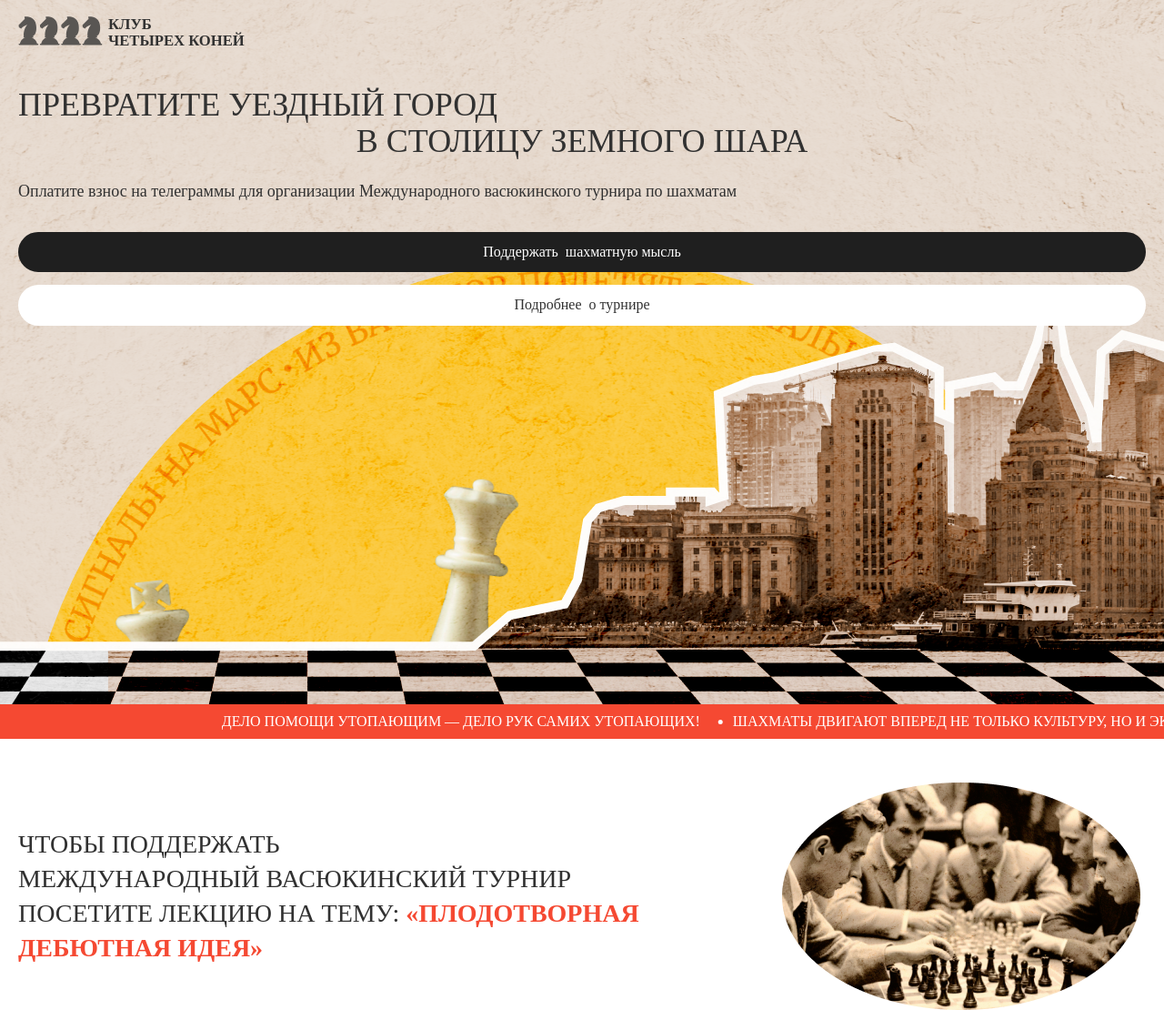
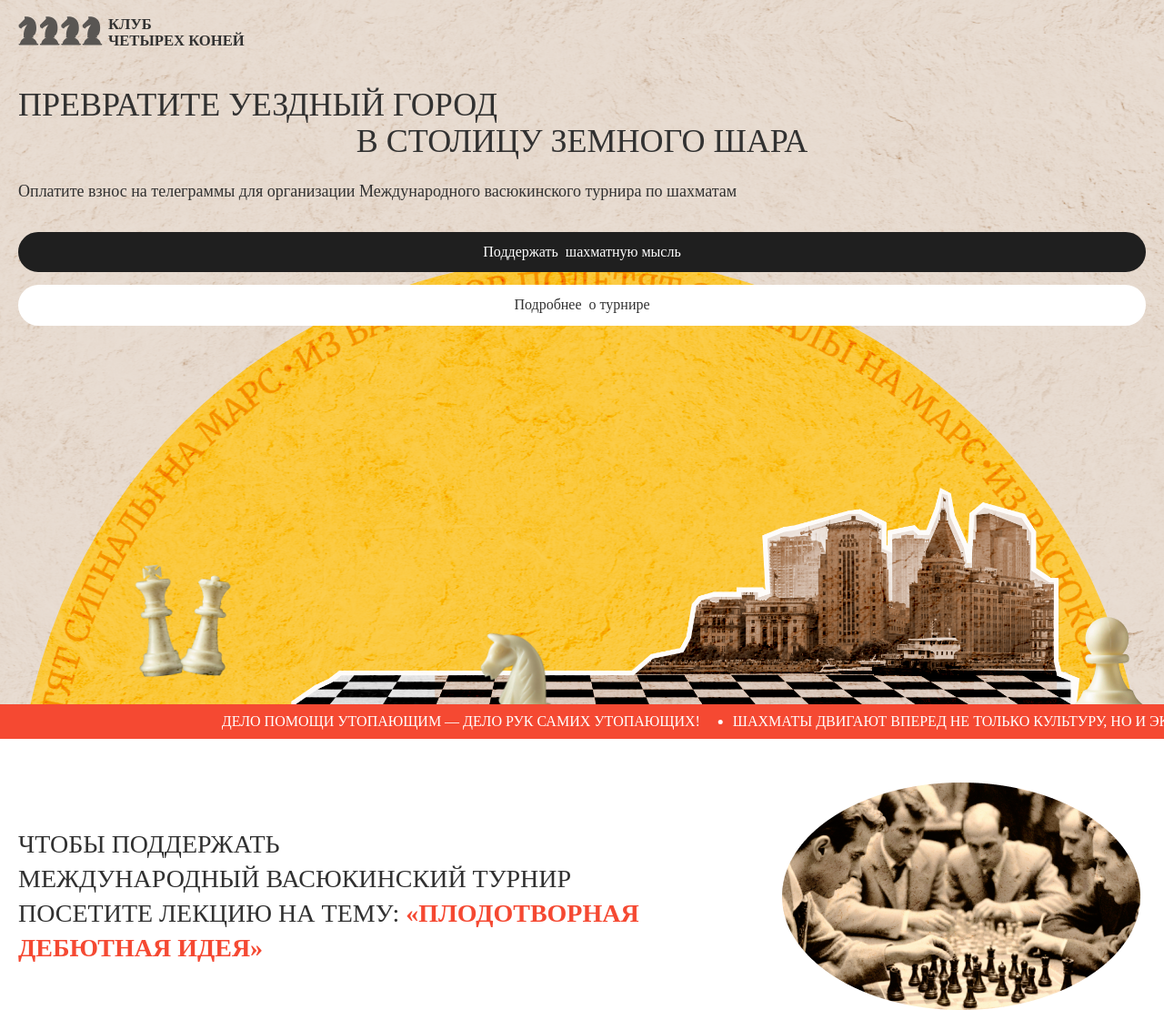
Before and after one commit to MIU-cz/My_works, a PHP site: page / in a window 1280 px wide. Shown: the top 1110 px of the page at 91% size. Run offline with PHP 8.4, Linux system fonts and the light colour scheme; style sheets or scripts are compiled from the project's sources; some web fonts are replaced.

Commit message:
fix: adaptive styles header

```diff
--- a/Yandex/src/css/main.css
+++ b/Yandex/src/css/main.css
@@ -349,6 +349,7 @@
 @media (min-width: 1366px) {
   .content {
     width: 1222px;
+    grid-template-rows: 1fr;
     grid-template-columns: repeat(2, 1fr);
   }
 }
@@ -357,7 +358,6 @@
 }
 .content_header_item:first-child {
   padding-top: 18px;
-  position: relative;
   z-index: 1;
 }
 @media (min-width: 1366px) {
@@ -510,7 +510,37 @@
   left: 50px;
   transform: rotate(-6deg);
 }
+@media (min-width: 576px) {
+  .chess_behind img:first-child {
+    top: 35vw;
+    left: 0vw;
+  }
+}
 @media (min-width: 768px) {
+  .chess_behind img:first-child {
+    top: 31vw;
+    left: 10vw;
+  }
+}
+@media (min-width: 992px) {
+  .chess_behind img:first-child {
+    top: 26.5vw;
+    left: 20vw;
+  }
+}
+@media (min-width: 1024px) {
+  .chess_behind img:first-child {
+    top: 24vw;
+    left: 10vw;
+  }
+}
+@media (min-width: 1200px) {
+  .chess_behind img:first-child {
+    top: 20.5vw;
+    left: 10vw;
+  }
+}
+@media (min-width: 1366px) {
   .chess_behind img:first-child {
     width: 105px;
     top: 280px;
@@ -523,7 +553,37 @@
   left: 155px;
   transform: rotate(8deg);
 }
+@media (min-width: 576px) {
+  .chess_behind img:last-child {
+    top: 35vw;
+    left: 0vw;
+  }
+}
 @media (min-width: 768px) {
+  .chess_behind img:last-child {
+    top: 31vw;
+    left: 10vw;
+  }
+}
+@media (min-width: 992px) {
+  .chess_behind img:last-child {
+    top: 26.5vw;
+    left: 20vw;
+  }
+}
+@media (min-width: 1024px) {
+  .chess_behind img:last-child {
+    top: 24vw;
+    left: 10vw;
+  }
+}
+@media (min-width: 1200px) {
+  .chess_behind img:last-child {
+    top: 20.5vw;
+    left: 10vw;
+  }
+}
+@media (min-width: 1366px) {
   .chess_behind img:last-child {
     width: 115px;
     top: 165px;
@@ -541,7 +601,37 @@
   left: 120px;
   transform: rotate(-10.5deg);
 }
+@media (min-width: 576px) {
+  .chess_front img:first-child {
+    top: 42vw;
+    left: 40vw;
+  }
+}
 @media (min-width: 768px) {
+  .chess_front img:first-child {
+    top: 37vw;
+    left: 40vw;
+  }
+}
+@media (min-width: 992px) {
+  .chess_front img:first-child {
+    top: 31vw;
+    left: 40vw;
+  }
+}
+@media (min-width: 1024px) {
+  .chess_front img:first-child {
+    top: 30vw;
+    left: 40vw;
+  }
+}
+@media (min-width: 1200px) {
+  .chess_front img:first-child {
+    top: 26vw;
+    left: 40vw;
+  }
+}
+@media (min-width: 1366px) {
   .chess_front img:first-child {
     width: 156px;
     top: 495px;
@@ -551,9 +641,35 @@
 .chess_front img:last-child {
   display: none;
 }
+@media (min-width: 576px) {
+  .chess_front img:last-child {
+    display: inherit;
+    top: 42vw;
+    right: 0;
+  }
+}
 @media (min-width: 768px) {
   .chess_front img:last-child {
-    display: inherit;
+    top: 36vw;
+  }
+}
+@media (min-width: 992px) {
+  .chess_front img:last-child {
+    top: 30vw;
+  }
+}
+@media (min-width: 1024px) {
+  .chess_front img:last-child {
+    top: 30vw;
+  }
+}
+@media (min-width: 1200px) {
+  .chess_front img:last-child {
+    top: 25vw;
+  }
+}
+@media (min-width: 1366px) {
+  .chess_front img:last-child {
     top: 560px;
     right: -25px;
   }
@@ -567,10 +683,10 @@
   left: 0;
   background: url(../img/header/bg-img-city.png) bottom no-repeat;
   background-position-x: 80%;
-  background-size: 230%;
+  background-size: 110vh;
   pointer-events: none;
 }
-@media (min-width: 1024px) {
+@media (min-width: 1366px) {
   .header_wraper {
     background-position-x: center;
     background-size: inherit;
--- a/Yandex/src/css/main.scss
+++ b/Yandex/src/css/main.scss
@@ -38,6 +38,7 @@
 
 	@media (min-width: 1366px) {
 		width: 1222px;
+		grid-template-rows: 1fr;
 		grid-template-columns: repeat(2, 1fr);
 	}
 
@@ -46,8 +47,9 @@
 
 		&:first-child {
 			padding-top: 18px;
-			position: relative;
+			// position: relative;
 			z-index: 1;
+
 
 			@media (min-width: 1366px) {
 				padding-top: 26px;
@@ -56,6 +58,7 @@
 
 		&:last-child {
 			position: relative;
+			// overflow: hidden;
 			// z-index: 0;
 		}
 	}
@@ -174,6 +177,7 @@
 .fig_eclipse {
 	display: flex;
 	width: 100%;
+	// height: 100%;
 	position: relative;
 	aspect-ratio: 1;
 	top: -75px;
@@ -218,7 +222,27 @@
 			left: 50px;
 			transform: rotate(-6deg);
 
-			@media (min-width: 768px) {
+			@media (min-width:576px) {
+				top: 35vw;
+				left: 0vw;
+			}
+			@media (min-width:768px) {
+				top: 31vw;
+				left: 10vw;
+			}
+			@media (min-width:992px) {
+				top: 26.5vw;
+				left: 20vw;
+			}
+			@media (min-width:1024px) {
+				top: 24vw;
+				left: 10vw;
+			}
+			@media (min-width:1200px) {
+				top: 20.5vw;
+				left: 10vw;
+			}
+			@media (min-width: 1366px) {
 				width: 105px;
 				top: 280px;
 				left: 105px;
@@ -231,7 +255,27 @@
 			left: 155px;
 			transform: rotate(8deg);
 
-			@media (min-width: 768px) {
+			@media (min-width:576px) {
+				top: 35vw;
+				left: 0vw;
+			}
+			@media (min-width:768px) {
+				top: 31vw;
+				left: 10vw;
+			}
+			@media (min-width:992px) {
+				top: 26.5vw;
+				left: 20vw;
+			}
+			@media (min-width:1024px) {
+				top: 24vw;
+				left: 10vw;
+			}
+			@media (min-width:1200px) {
+				top: 20.5vw;
+				left: 10vw;
+			}
+			@media (min-width: 1366px) {
 				width: 115px;
 				top: 165px;
 				left: 325px;
@@ -254,7 +298,28 @@
 			left: 120px;
 			transform: rotate(-10.5deg);
 
-			@media (min-width: 768px) {
+			@media (min-width:576px) {
+				top: 42vw;
+				left: 40vw;
+			}
+			@media (min-width:768px) {
+				top: 37vw;
+				left: 40vw;
+			}
+			@media (min-width:992px) {
+				top: 31vw;
+				left: 40vw;
+			}
+			@media (min-width:1024px) {
+				top: 30vw;
+				left: 40vw;
+			}
+			@media (min-width:1200px) {
+				top: 26vw;
+				left: 40vw;
+			}
+
+			@media (min-width: 1366px) {
 				width: 156px;
 				top: 495px;
 				left: 220px;
@@ -264,8 +329,25 @@
 		&:last-child {
 			display: none;
 
-			@media (min-width: 768px) {
+			@media (min-width:576px) {
 				display: inherit;
+				top: 42vw;
+				right: 0;
+			}
+			@media (min-width:768px) {
+				top: 36vw;
+			}
+			@media (min-width:992px) {
+				top: 30vw;
+			}
+			@media (min-width:1024px) {
+				top: 30vw;
+			}
+			@media (min-width:1200px) {
+				top: 25vw;
+			}
+
+			@media (min-width: 1366px) {
 				top: 560px;
 				right: -25px;
 			}
@@ -283,10 +365,10 @@
 	// background: url(../img/header/bg-img-city.png) center bottom no-repeat;
 	background: url(../img/header/bg-img-city.png) bottom no-repeat;
 	background-position-x: 80%;
-	background-size: 230%;
+	background-size: 110vh;
 	pointer-events: none;
 
-	@media (min-width: 1024px) {
+	@media (min-width: 1366px) {
 		background-position-x: center;
 		background-size: inherit;
 	}
```
Also changed, not shown: 5 other files.
